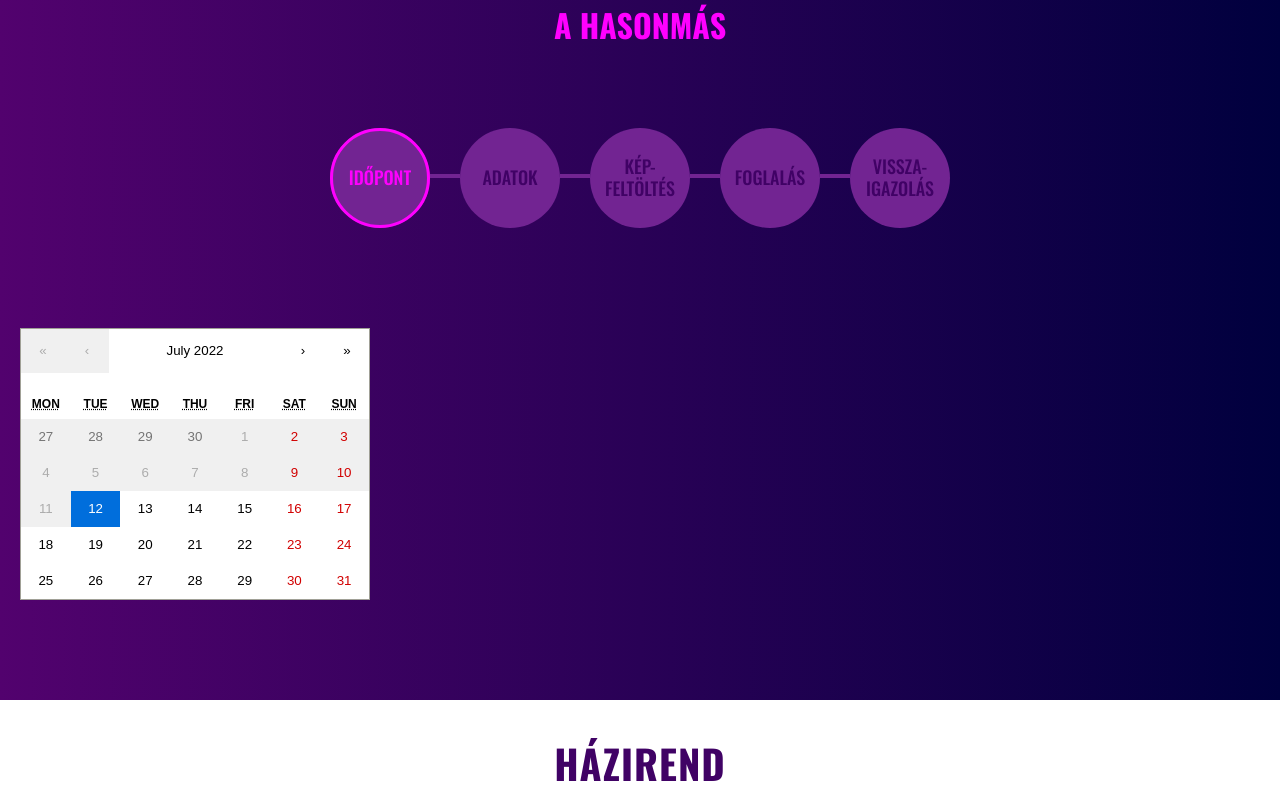
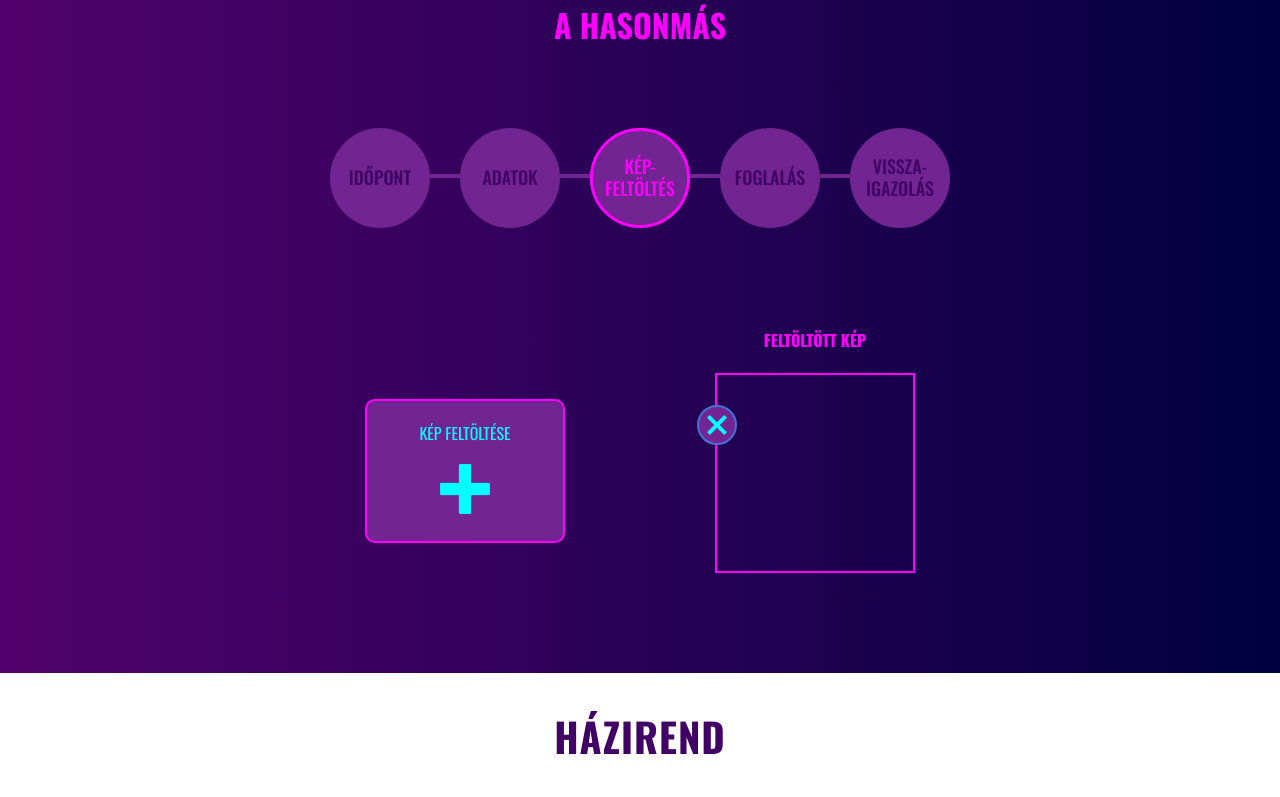
Before and after one commit to GyebnarPeter/next-level, a React (Create React App) app in the folder client/: page /hasonmas in a window 1280 px wide. Shown: the part 2200-2997 px from the top of the page. Built offline with nearby package versions, Linux system fonts and the light colour scheme; the HTML template or start-up script is replaced by a standard one.

Commit message:
create image uploader component

```diff
--- a/client/src/App.js
+++ b/client/src/App.js
@@ -1,6 +1,5 @@
 import React from "react";
 import { BrowserRouter as Router, Route, Routes } from "react-router-dom";
-
 import Header from "./components/header/Header";
 import Home from "./pages/home/Home";
 import UniqueOffers from "./pages/uniqueOffers/UniqueOffers";
@@ -16,11 +15,11 @@ function App() {
         <Router>
             <Header />
             <Routes>
-                <Route exact path="/" element={<Home />} />
-                <Route exact path="/hasonmas" element={<Counterpart />} />
-                <Route exact path="/rolunk" element={<About />} />
-                <Route exact path="/egyedi-ajanlatok" element={<UniqueOffers />} />
-                <Route exact path="/kapcsolat" element={<Contact />} />
+                <Route path="/" element={<Home />} />
+                <Route path="/hasonmas" element={<Counterpart />} />
+                <Route path="/rolunk" element={<About />} />
+                <Route path="/egyedi-ajanlatok" element={<UniqueOffers />} />
+                <Route path="/kapcsolat" element={<Contact />} />
             </Routes>
             <Footer />
         </Router>
--- a/client/src/components/booking/Booking.jsx
+++ b/client/src/components/booking/Booking.jsx
@@ -7,6 +7,8 @@ import BookingProcess from "./BookingProcess";
 import TimeSlots from "./TimeSlots";
 import { useEffect } from "react";
 import BookingDetails from "./BookingDetails";
+import ImageUploader from "./ImageUploader";
+import BookingSummary from "./BookingSummary";
 /* import getReservedTimes from "../../service/getReservedTimes"; */
 const axios = require("axios").default;
 
@@ -15,7 +17,7 @@ function Booking(props) {
     const [dateState, setDateState] = useState(new Date());
     const [selectedDate, setSelectedDate] = useState("");
     const [timeSlotsVisible, setTimeSlotsVisible] = useState(false);
-    const [bookingPage, setBookingPage] = useState("calendar");
+    const [bookingPage, setBookingPage] = useState("image-uploader");
     const [bookingData, setBookingData] = useState({
         name: "",
         person: "",
@@ -44,8 +46,11 @@ function Booking(props) {
 
         setSelectedDate(date);
 
-        setBookingData({...bookingData, fromDate: date});
-        setBookingData({...bookingData, game: props.name});
+        setBookingData({
+            ...bookingData,
+            fromDate: date,
+            game: props.name
+        });
 
         const url = `http://localhost:8000/api/get-dates/2022-12-14`;
         const data = {
@@ -93,8 +98,14 @@ function Booking(props) {
                                     <BookingDetails
                                         bookingData={ bookingData }
                                         setBookingData={ setBookingData }
+                                        setBookingPage={ setBookingPage }
+                                        name={ props.name }
                                     />
                                 )
+                            case "image-uploader":
+                                return <ImageUploader />
+                            case "booking-summary":
+                                return <BookingSummary />
                             default:
                                 return ""
                         }
--- a/client/src/components/booking/BookingDetails.jsx
+++ b/client/src/components/booking/BookingDetails.jsx
@@ -1,7 +1,18 @@
 import React from "react";
 import "./bookingDetails.css";
 
-function BookingDetails({ bookingData, setBookingData }) {
+function BookingDetails({ bookingData, setBookingData, setBookingPage, name }) {
+
+    const bookingDetailsHandler = (e) => {
+        e.preventDefault();
+
+        if(name === "A hasonmás") {
+            setBookingPage("image-uploader")
+        } else {
+            setBookingPage("booking-summary")
+        }
+    }
+
     return (
         <div className="bookingDetails">
             <div className="inputColumns">
@@ -173,7 +184,7 @@ function BookingDetails({ bookingData, setBookingData }) {
                     </div>
                 </div>
             </div>
-            <button>Tovább</button>
+            <button onClick={ bookingDetailsHandler }>Tovább</button>
         </div>
     );
 }
--- a/client/src/components/booking/BookingProcess.jsx
+++ b/client/src/components/booking/BookingProcess.jsx
@@ -23,11 +23,25 @@ function BookingProcess(props) {
                 Adatok
             </div>
             {props.name === "A hasonmás" && (
-                <div className="bookingStep">
+                <div
+                    className={
+                        props.bookingPage === "image-uploader"
+                            ? "bookingStep bookingStepActive"
+                            : "bookingStep"
+                    }
+                >
                     Kép-<span>feltöltés</span>
                 </div>
             )}
-            <div className="bookingStep">Foglalás</div>
+            <div
+                className={
+                    props.bookingPage === "booking-summary"
+                        ? "bookingStep bookingStepActive"
+                        : "bookingStep"
+                }
+            >
+                Foglalás
+            </div>
             <div className="bookingStep">
                 Vissza-<span>igazolás</span>
             </div>
--- /dev/null
+++ b/client/src/components/booking/BookingSummary.jsx
@@ -0,0 +1,12 @@
+import React from 'react';
+import "./bookingSummary.css";
+
+function BookingSummary() {
+  return (
+    <div className="bookingSummary">
+        Booking Summary
+    </div>
+  )
+}
+
+export default BookingSummary
--- /dev/null
+++ b/client/src/components/booking/ImageUploader.jsx
@@ -0,0 +1,22 @@
+import React from "react";
+import "./imageUploader.css";
+import remove from "../../images/close-blue.webp";
+
+function ImageUploader() {
+    return (
+        <div className="imageUploader">
+            <input type="file" className="image" />
+            <div className="upload">
+                <h4>Feltöltött kép</h4>
+                <div className="uploaded-image">
+                    <img src="" alt="" onError={(event) => event.target.style.display = 'none'}/>
+                    <span className="removeImageBtn">
+                        <img src={remove} alt="torles" />
+                    </span>
+                </div>
+            </div>
+        </div>
+    );
+}
+
+export default ImageUploader;
--- /dev/null
+++ b/client/src/components/booking/imageUploader.css
@@ -0,0 +1,96 @@
+.imageUploader {
+    display: flex;
+    flex-direction: column;
+    align-items: center;
+}
+
+.image {
+    border: 2px solid var(--pink);
+    border-radius: 10px;
+    width: 200px;
+    background: var(--lightpurple);
+    position: relative;
+}
+
+.image::before {
+    content: url(../../images/plus.png);
+    display: inline-flex;
+    justify-content: center;
+    align-items: center;
+    white-space: nowrap;
+    cursor: pointer;
+    width: 100%;
+    height: 100px;
+    padding-top: 40px;
+}
+
+.image::after {
+    content: "Kép feltöltése";
+    position: absolute;
+    top: 0;
+    left: 0;
+    color: var(--lightblue);
+    text-transform: uppercase;
+    font-family: var(--oswald);
+    width: 100%;
+    text-align: center;
+    padding-top: 20px;
+    font-size: 16px;
+}
+
+.upload h4 {
+    text-transform: uppercase;
+    font-family: var(--oswald);
+    color: var(--pink);
+    text-align: center;
+    margin-top: 50px;
+}
+
+.uploaded-image {
+    width: 200px;
+    height: 200px;
+    border: 2px solid var(--pink);
+    position: relative;
+}
+
+.uploaded-image img {
+    width: 100%;
+    height: 100%;
+    object-fit: cover;
+}
+
+.removeImageBtn {
+    width: 40px;
+    height: 40px;
+    display: grid;
+    place-items: center;
+    background: var(--lightpurple);
+    border-radius: 50%;
+    border: 2px solid var(--blue);
+    position: absolute;
+    top: 30px;
+    left: -20px;
+    cursor: pointer;
+}
+
+.removeImageBtn img {
+    width: 20px;
+    height: auto;
+}
+
+@media screen and (min-width: 768px) {
+    .imageUploader {
+        width: 700px;
+        margin: auto;
+        flex-direction: row;
+        justify-content: space-around;
+    }
+
+    .upload h4 {
+        margin-top: 0;
+    }
+
+    .image {
+        transform: translateY(20px);
+    }
+}
--- a/client/src/components/booking/timeSlots.css
+++ b/client/src/components/booking/timeSlots.css
@@ -63,6 +63,7 @@
 .reserved button {
     border: 2px solid #757575 !important;
     color: #757575 !important;
+    pointer-events: none;
     cursor: not-allowed !important;
 }
 
--- a/client/src/components/gameInfo/GameInfoPrice.jsx
+++ b/client/src/components/gameInfo/GameInfoPrice.jsx
@@ -5,10 +5,11 @@ export default function gameInfoPrice() {
     return (
         <section className="gameInfoPrice">
             <table>
+                <tbody>
                     <tr>
                         <td>Ár:</td>
                     </tr>
-                <div className="priceHighlight"></div>
+                    {/* <div className="priceHighlight"></div> */}
                     <tr>
                         <td>2 fő:</td>
                         <td className="pinkText">6.000,- Ft</td>
@@ -29,6 +30,7 @@ export default function gameInfoPrice() {
                         <td>6 fő:</td>
                         <td className="pinkText">13.000,- Ft</td>
                     </tr>
+                </tbody>
             </table>
         </section>
     )
--- a/client/src/components/intro/Intro.jsx
+++ b/client/src/components/intro/Intro.jsx
@@ -3,6 +3,7 @@ import "./intro.css";
 import logoAni from "../../images/next-level-logo-ani.webp";
 
 export default function Intro() {
+
     return (
         <div className="intro">
             <div className="container">
```
Also changed, not shown: client/src/components/booking/bookingSummary.css (added), client/src/images/close-blue.webp (added), client/src/images/plus.png (added). Lines whose indentation alone changed are shown as unchanged.
